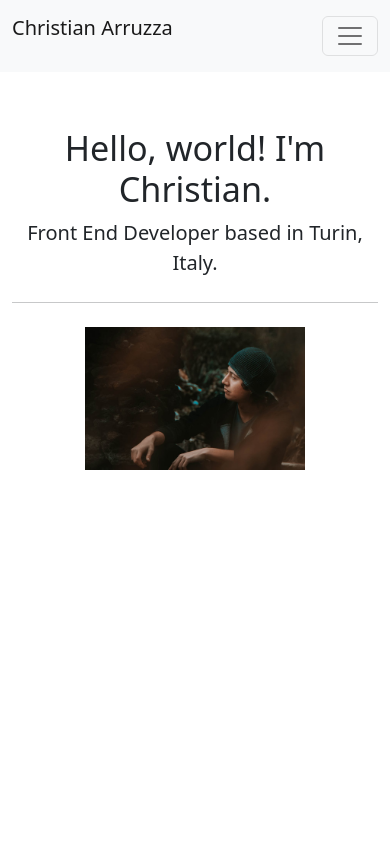
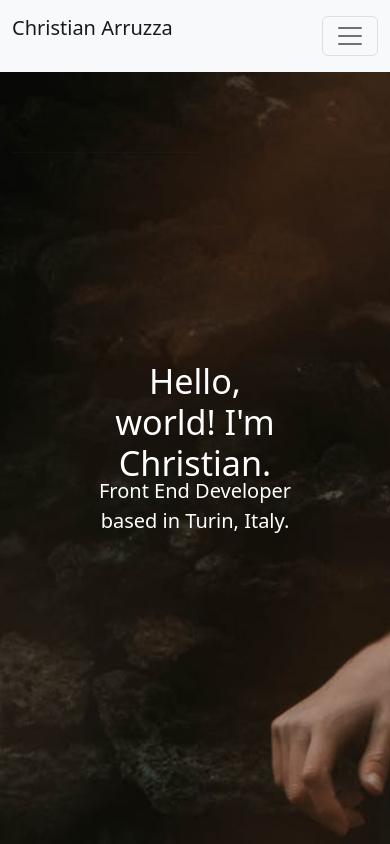
Before and after one commit to ChrisArru/react-portfolio, a React (Create React App) app: page / in a window 390 px wide. Shown: the top 844 px of the page. Built offline with nearby package versions, Linux system fonts and the light colour scheme.

Commit message:
fix: hero section mobile view

```diff
--- a/src/views/Main.js
+++ b/src/views/Main.js
@@ -18,10 +18,14 @@ const Main = () => {
             </div>
           </div> */}
           <div class="jumbotron">
-            <h1 class="display-4">Hello, world! I'm Christian.</h1>
-            <p class="lead">Front End Developer based in Turin, Italy.</p>
+            <h1 className={`${style["hero-title"]} display-4`}>
+              Hello, world! I'm Christian.
+            </h1>
+            <p className={`${style["hero-desc"]} lead`}>
+              Front End Developer based in Turin, Italy.
+            </p>
             <hr class="my-4" />
-            <p>
+            <p className={style["little-img"]}>
               <img src={image} style={{ width: "60%" }} alt="" />
             </p>
           </div>
--- a/src/views/Main.module.css
+++ b/src/views/Main.module.css
@@ -8,19 +8,51 @@
   padding-top: 8rem;
 }
 
+@media screen and (max-width: 600px) {
+  .hero-jumbotron {
+    height: 100vh;
+    background: url("../images/heroImage.jpeg");
+    background-size: cover;
+    position: relative;
+    padding-top: 8rem;
+  }
+
+  .little-img {
+    display: none;
+  }
+
+  .hero-title {
+    text-align: center;
+    position: absolute;
+    top: 50%;
+    left: 50%;
+    transform: translate(-50%, -50%);
+    color: white;
+  }
+
+  .hero-desc {
+    text-align: center;
+    position: absolute;
+    top: 60%;
+    left: 50%;
+    transform: translate(-50%, -50%);
+    color: white;
+  }
+}
+
 /* text css above hero image*/
-.hero_title {
+/* .hero_title {
   font-size: 4.5rem;
   color: white;
 }
 .hero_desc {
   font-size: 2rem;
-}
-.hero-text {
+} */
+/* .hero-text {
   text-align: center;
   position: absolute;
   top: 50%;
   left: 50%;
   transform: translate(-50%, -50%);
   color: white;
-}
+} */
```
